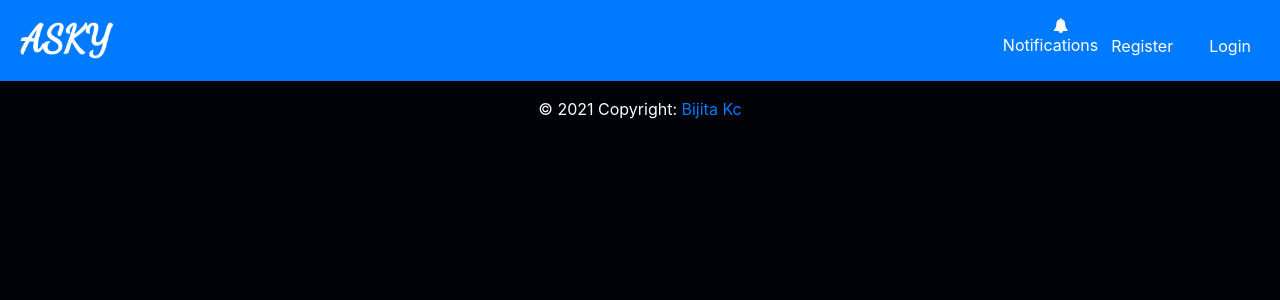
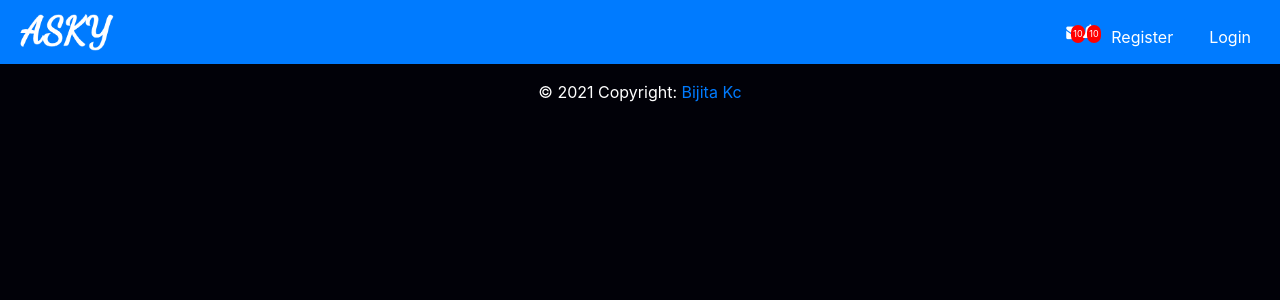
Before and after one commit to Bijitakc/Asky, a Django app: template chat/templates/chat/index.html in a window 1280 px wide. Shown: the top 300 px of the page. Run offline with Django 3.2, Linux system fonts and the light colour scheme; the template is opened without the code that fills it, so the values that code supplies are empty; some libraries are stand-ins or nearby versions.

Commit message:
added new icons and other changes

```diff
--- a/chat/static/chat/css/index.css
+++ b/chat/static/chat/css/index.css
@@ -166,3 +166,25 @@
     color:black;
     float: right;
 }
+
+.topicondiv{
+    color: white;
+    position: relative;
+}
+
+.topicon{
+    float: right;
+    font-size: 15px;
+    margin-right: 30px;
+    margin-top:10px;
+    color: white;
+}
+.txt{
+    background-color:red;
+    font-size:xx-small;
+    position: absolute;
+    padding:2px;
+    top: 5px;
+    left: 5px;
+    border-radius: 25px;
+}
--- a/chat/templates/chat/base.html
+++ b/chat/templates/chat/base.html
@@ -31,9 +31,16 @@
           <a class="nav-link" href="#">Home <span class="sr-only">(current)</span></a>
         </li> -->
       </ul>
-      <div style="color: white;">
-        <i class="fa fa-bell" aria-hidden="true" style="float: right; font-size: 15px; margin-right: 30px; margin-top:10px;color: white;"></i>
-        <p>Notifications</p>
+      <div class="topicondiv">
+        <i class="fa fa-envelope" aria-hidden="true" class="topicon" ></i>
+        <div class="txt">10</div>
+        <!-- <p>Message</p>  -->
+      </div>
+
+      <div class="topicondiv">
+        <i class="fa fa-bell" aria-hidden="true" class="topicon"></i>
+        <div class="txt">10</div>
+        <!-- <p>Notifications</p>  -->
       </div>
       <div style="float: right;">
         {%if request.user.is_authenticated %}
```
Also changed, not shown: 1 other file.
